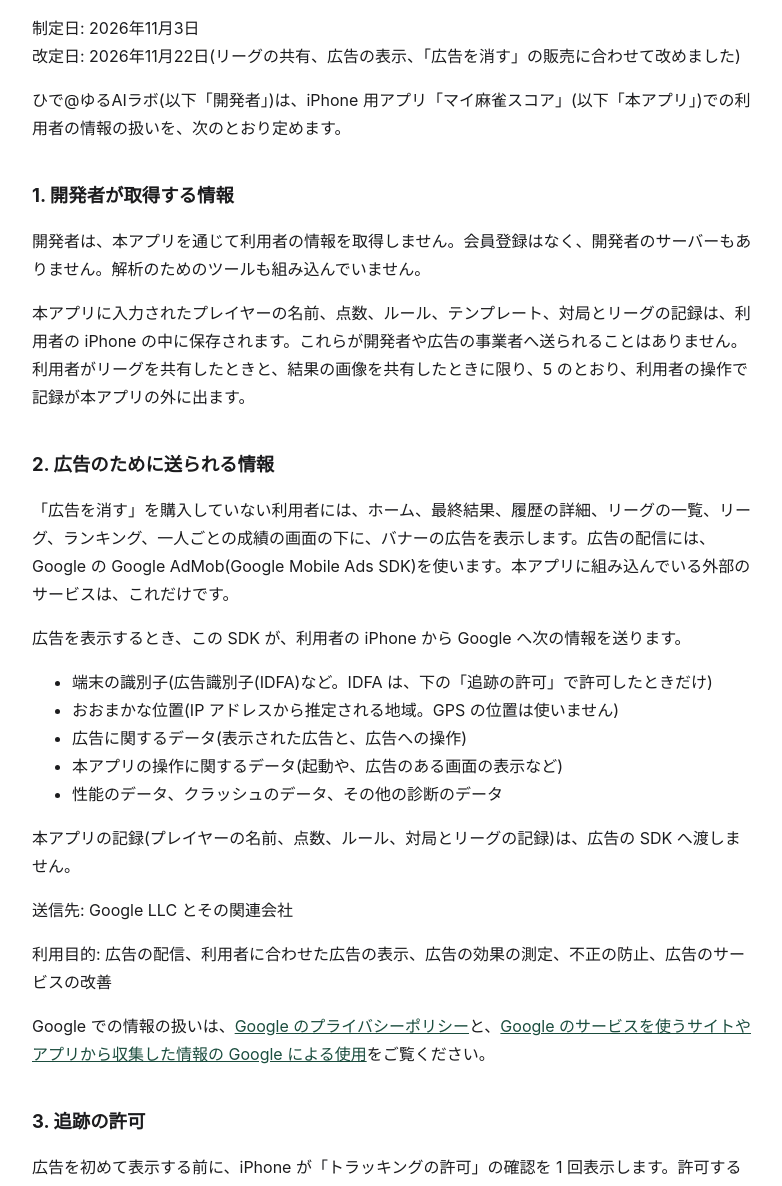
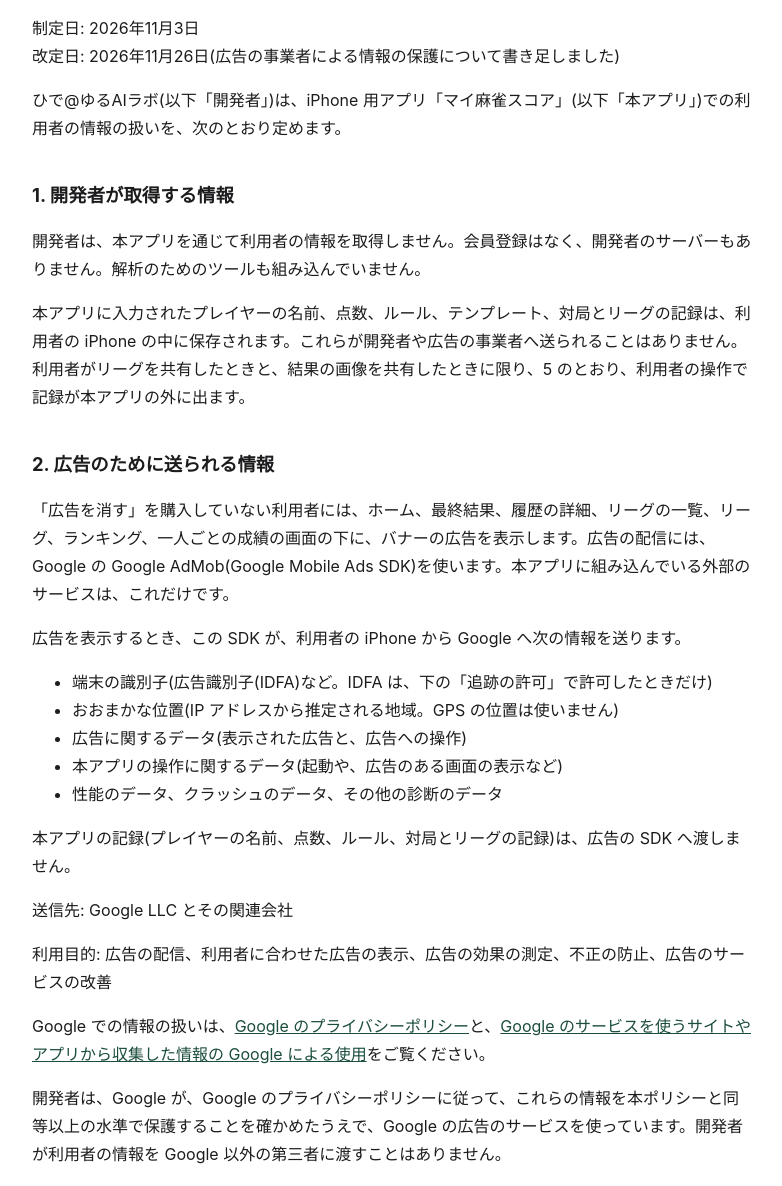
Before and after one commit to yuru-AI-labo/mahjong-score-support, a plain HTML site: page privacy/index.html in a window 1280 px wide. Shown: the part 89-1275 px from the top of the page, without its empty margins (248-1030 px from the left). Drawn offline with Linux system fonts and the light colour scheme.

Commit message:
プライバシーポリシーに、広告の事業者による情報の保護の文を足す

```diff
--- a/privacy/index.html
+++ b/privacy/index.html
@@ -8,7 +8,7 @@ a{color:var(--accent)}footer{margin-top:3em;color:var(--sub);font-size:.85em}
 </style></head>
 <body><main>
 <h1>マイ麻雀スコア プライバシーポリシー</h1>
-<p>制定日: 2026年11月3日<br>改定日: 2026年11月22日(リーグの共有、広告の表示、「広告を消す」の販売に合わせて改めました)</p>
+<p>制定日: 2026年11月3日<br>改定日: 2026年11月26日(広告の事業者による情報の保護について書き足しました)</p>
 <p>ひで@ゆるAIラボ(以下「開発者」)は、iPhone 用アプリ「マイ麻雀スコア」(以下「本アプリ」)での利用者の情報の扱いを、次のとおり定めます。</p>
 <h2>1. 開発者が取得する情報</h2>
 <p>開発者は、本アプリを通じて利用者の情報を取得しません。会員登録はなく、開発者のサーバーもありません。解析のためのツールも組み込んでいません。</p>
@@ -27,6 +27,7 @@ a{color:var(--accent)}footer{margin-top:3em;color:var(--sub);font-size:.85em}
 <p>送信先: Google LLC とその関連会社</p>
 <p>利用目的: 広告の配信、利用者に合わせた広告の表示、広告の効果の測定、不正の防止、広告のサービスの改善</p>
 <p>Google での情報の扱いは、<a href="https://policies.google.com/privacy">Google のプライバシーポリシー</a>と、<a href="https://policies.google.com/technologies/partner-sites">Google のサービスを使うサイトやアプリから収集した情報の Google による使用</a>をご覧ください。</p>
+<p>開発者は、Google が、Google のプライバシーポリシーに従って、これらの情報を本ポリシーと同等以上の水準で保護することを確かめたうえで、Google の広告のサービスを使っています。開発者が利用者の情報を Google 以外の第三者に渡すことはありません。</p>
 <h2>3. 追跡の許可</h2>
 <p>広告を初めて表示する前に、iPhone が「トラッキングの許可」の確認を 1 回表示します。許可すると、広告識別子(IDFA)が Google へ送られ、ほかの会社のアプリやウェブサイトでの利用の情報と結び付けて、利用者に合わせた広告の表示に使われることがあります。許可しなくても、広告は表示され、本アプリの機能はすべて使えます。</p>
 <p>この選択は、iPhone の 設定 &gt; プライバシーとセキュリティ &gt; トラッキング で、いつでも変えられます。</p>
```
